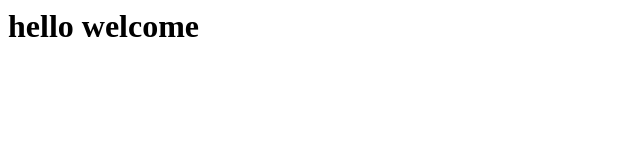
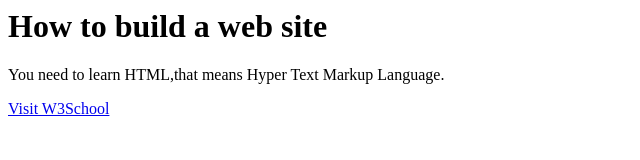
Before and after one commit to Liteng0829/liteng0829.github.com, a plain HTML site: page index.html in a window 1280 px wide. Shown: the whole page, without its empty margins (0-640 px from the left). Drawn offline with Linux system fonts and the light colour scheme.

Commit message:
2015/9/14, 1st design

```diff
--- a/index.html
+++ b/index.html
@@ -1,6 +1,10 @@
 <html>
 <head></head>
 <body>
-<h1>hello welcome</h1>
+<h1>How to build a web site</h1>
+<p>You need to learn HTML,that means Hyper Text Markup Language.
+    <br>
+</p>
+<a href="http://www.w3school.com.cn/">Visit W3School</a>
 </body>
 </html>
```
